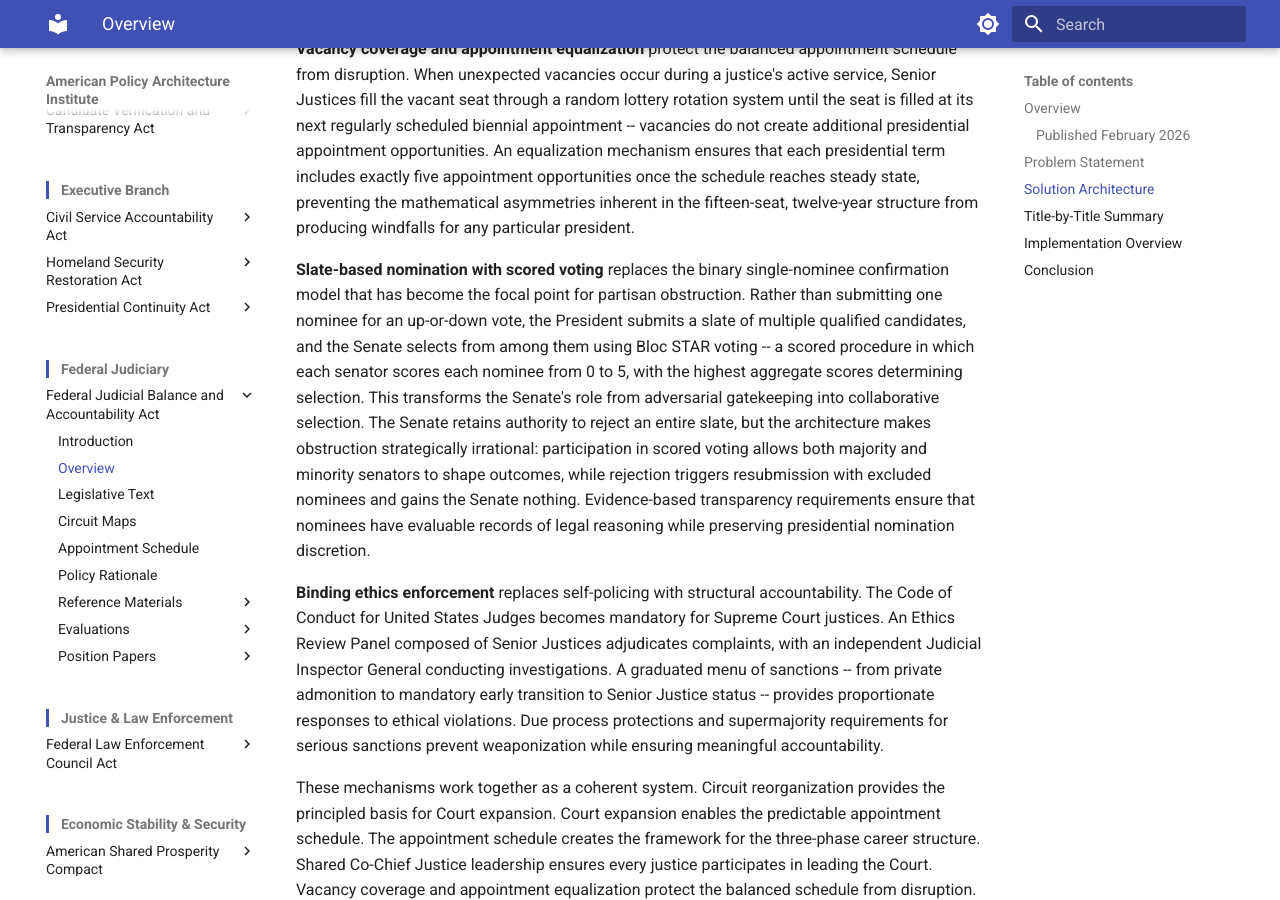
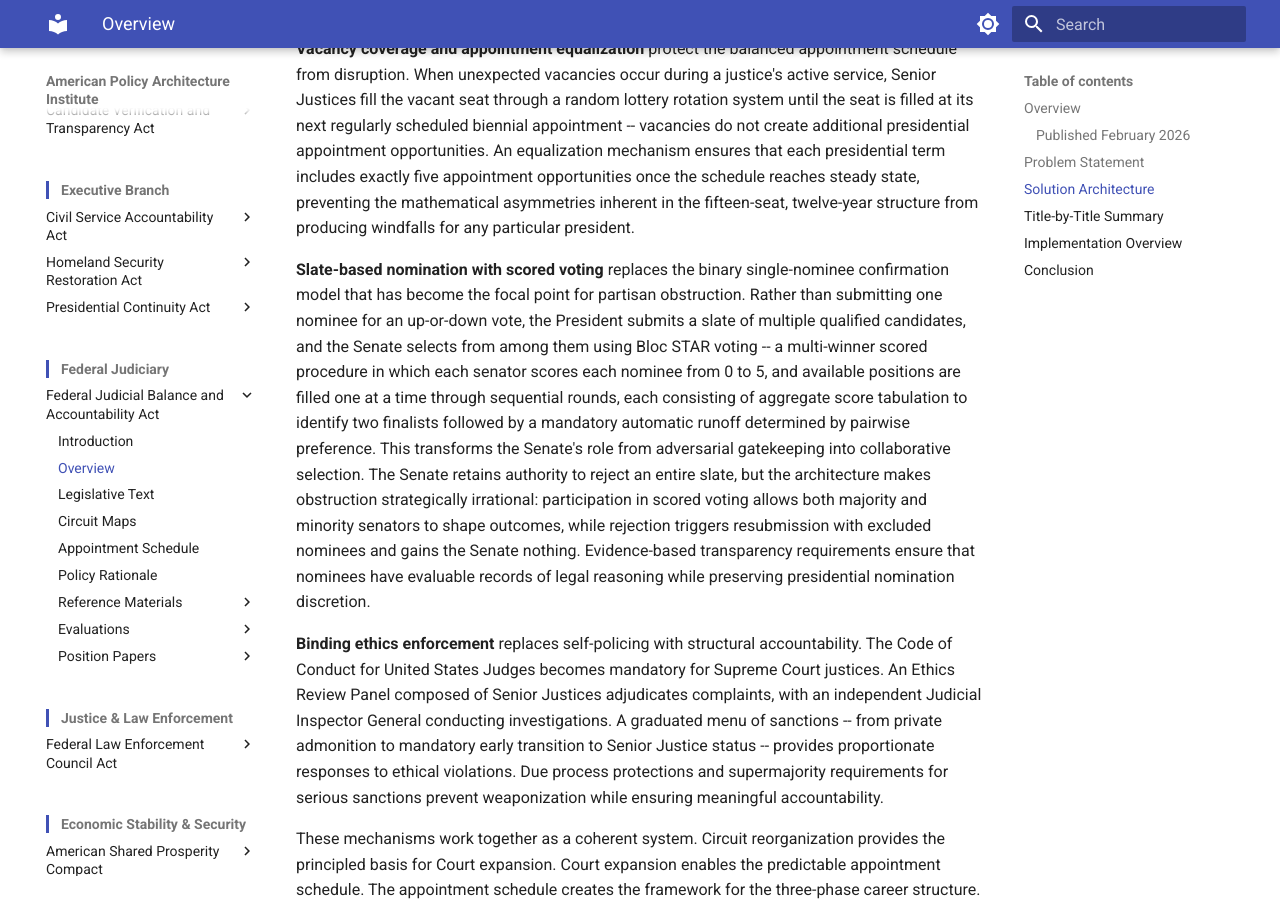
Before and after one commit to albertintech/apai, an MkDocs documentation site: the page built from docs/judiciary/fjbaa/overview.md, in a window 1280 px wide and 900 px high, scrolled down 3072 px. Built offline with MkDocs 1.6.1 and Material for MkDocs 9.7.7, drawn with Linux system fonts in a browser that asks for light colours; some of the changed text lies outside the part shown.

Commit message:
Update overview.md

```diff
--- a/docs/judiciary/fjbaa/overview.md
+++ b/docs/judiciary/fjbaa/overview.md
@@ -40,7 +40,7 @@
 
 **Vacancy coverage and appointment equalization** protect the balanced appointment schedule from disruption. When unexpected vacancies occur during a justice's active service, Senior Justices fill the vacant seat through a random lottery rotation system until the seat is filled at its next regularly scheduled biennial appointment -- vacancies do not create additional presidential appointment opportunities. An equalization mechanism ensures that each presidential term includes exactly five appointment opportunities once the schedule reaches steady state, preventing the mathematical asymmetries inherent in the fifteen-seat, twelve-year structure from producing windfalls for any particular president.
 
-**Slate-based nomination with scored voting** replaces the binary single-nominee confirmation model that has become the focal point for partisan obstruction. Rather than submitting one nominee for an up-or-down vote, the President submits a slate of multiple qualified candidates, and the Senate selects from among them using Bloc STAR voting -- a scored procedure in which each senator scores each nominee from 0 to 5, with the highest aggregate scores determining selection. This transforms the Senate's role from adversarial gatekeeping into collaborative selection. The Senate retains authority to reject an entire slate, but the architecture makes obstruction strategically irrational: participation in scored voting allows both majority and minority senators to shape outcomes, while rejection triggers resubmission with excluded nominees and gains the Senate nothing. Evidence-based transparency requirements ensure that nominees have evaluable records of legal reasoning while preserving presidential nomination discretion.
+**Slate-based nomination with scored voting** replaces the binary single-nominee confirmation model that has become the focal point for partisan obstruction. Rather than submitting one nominee for an up-or-down vote, the President submits a slate of multiple qualified candidates, and the Senate selects from among them using Bloc STAR voting -- a multi-winner scored procedure in which each senator scores each nominee from 0 to 5, and available positions are filled one at a time through sequential rounds, each consisting of aggregate score tabulation to identify two finalists followed by a mandatory automatic runoff determined by pairwise preference. This transforms the Senate's role from adversarial gatekeeping into collaborative selection. The Senate retains authority to reject an entire slate, but the architecture makes obstruction strategically irrational: participation in scored voting allows both majority and minority senators to shape outcomes, while rejection triggers resubmission with excluded nominees and gains the Senate nothing. Evidence-based transparency requirements ensure that nominees have evaluable records of legal reasoning while preserving presidential nomination discretion.
 
 **Binding ethics enforcement** replaces self-policing with structural accountability. The Code of Conduct for United States Judges becomes mandatory for Supreme Court justices. An Ethics Review Panel composed of Senior Justices adjudicates complaints, with an independent Judicial Inspector General conducting investigations. A graduated menu of sanctions -- from private admonition to mandatory early transition to Senior Justice status -- provides proportionate responses to ethical violations. Due process protections and supermajority requirements for serious sanctions prevent weaponization while ensuring meaningful accountability.
 
@@ -52,7 +52,7 @@
 
 **Title II: Supreme Court Composition and Appointments** aligns the Court with circuit organization through fifteen justice positions progressing through a three-phase career structure. Expansion proceeds gradually -- one additional justice appointed each odd-numbered year during the transition period. The Act establishes three career phases: Associate Justice for years one through ten (hearing and deciding cases), Co-Chief Justice for years eleven and twelve (sharing administrative leadership of the Court and federal judiciary), and Senior Justice thereafter (reduced-duty status with full Article III protections). Multiple justices serve simultaneously as Co-Chief Justices, with the Judicial Conference establishing rules for dividing administrative responsibilities. The President designates one Co-Chief Justice as Ceremonial Chief Justice -- exercising constitutionally specified functions such as presiding over presidential impeachment trials and administering the presidential oath of office. Senior Justices retain full constitutional protections, salary, benefits, and life tenure. They may continue hearing cases, sit on circuit courts by designation, serve on the Ethics Review Panel, or decline discretionary assignments without penalty. They are also eligible for vacancy coverage rotation assignments.
 
-For each biennial appointment cycle, the President submits a nomination slate containing multiple nominees -- at least two per available position and no more than 2.5 per position rounded up. The Senate selects from the slate using Bloc STAR voting: each senator scores each nominee from 0 to 5, scores are aggregated across all senators, and the nominees with the highest aggregate scores fill available positions. Automatic runoff procedures resolve near-ties. The Senate may reject an entire slate, triggering presidential resubmission within thirty days; nominees from a rejected slate are excluded from the immediately subsequent slate. Carryover nominees from prior slates may be included on subsequent slates at the President's discretion for up to five years from original documentation submission, with abbreviated hearings focused on developments since prior appearance.
+For each biennial appointment cycle, the President submits a nomination slate containing multiple nominees -- at least two per available position and no more than 2.5 per position rounded up. The Senate selects from the slate using Bloc STAR voting: each senator scores each nominee from 0 to 5, and available positions are filled one at a time through sequential rounds. In each round, the two highest-scoring nominees become finalists, a mandatory automatic runoff determines which finalist is preferred by more senators through pairwise comparison of the original scores, the winner is confirmed, and the process repeats among the remaining nominees. Ties are resolved through a tiered protocol derived from the method's own internal logic, with the Senate retaining authority to adopt alternative tie-breaking procedures by rule. The Senate may reject an entire slate, triggering presidential resubmission within thirty days; nominees from a rejected slate are excluded from the immediately subsequent slate. Carryover nominees from prior slates may be included on subsequent slates at the President's discretion for up to five years from original documentation submission, with abbreviated hearings focused on developments since prior appearance.
 
 When an unexpected vacancy occurs during a justice's active service -- from death, incapacity, removal, or voluntary early transition -- the Administrative Office conducts a random lottery from the pool of available Senior Justices to assign one to fill the vacant seat for each October Term until the seat's next regularly scheduled biennial appointment. Vacancies do not create additional presidential appointment opportunities. An appointment equalization mechanism addresses the mathematical asymmetry inherent in the fifteen-seat, twelve-year structure by redistributing appointment opportunities so that each presidential term includes exactly five appointments once the schedule reaches steady state.
 
@@ -100,13 +100,16 @@
 
 The full legislative text provides complete statutory language. The Policy Rationale explains the design choices underlying this architecture.
 
+
 ---
 
 <!--
 ## Revision History
 
 **Revision 2.4** (Current)
-- DPS Rev 2.7 structural alignment: wrapped revision history in HTML comment block, added revision history note, added last revised line, standardized download link format, renamed file to Production Convention
+- Updated reference line to reflect FJBAA Rev 2.5
+- Corrected Bloc STAR procedure description in Solution Architecture: replaced "highest aggregate scores determining selection" with description of sequential single-winner rounds with mandatory pairwise preference runoff
+- Corrected Bloc STAR procedure description in Title II summary: replaced "highest aggregate scores fill available positions; automatic runoff procedures resolve near-ties" with sequential round-by-round description including mandatory runoff, winner removal, and tiered tie-breaking protocol
 
 **Revision 2.3**
 - Updated reference line to reflect FJBAA Rev 2.3
```
Also changed, not shown: other parts of docs/judiciary/fjbaa/overview.md (+1 -1 lines).
